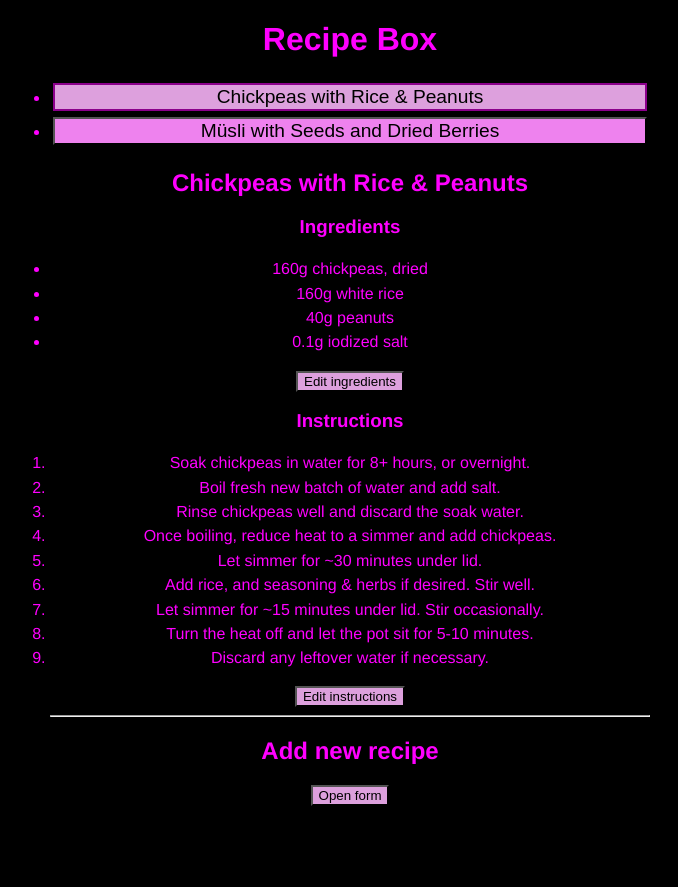
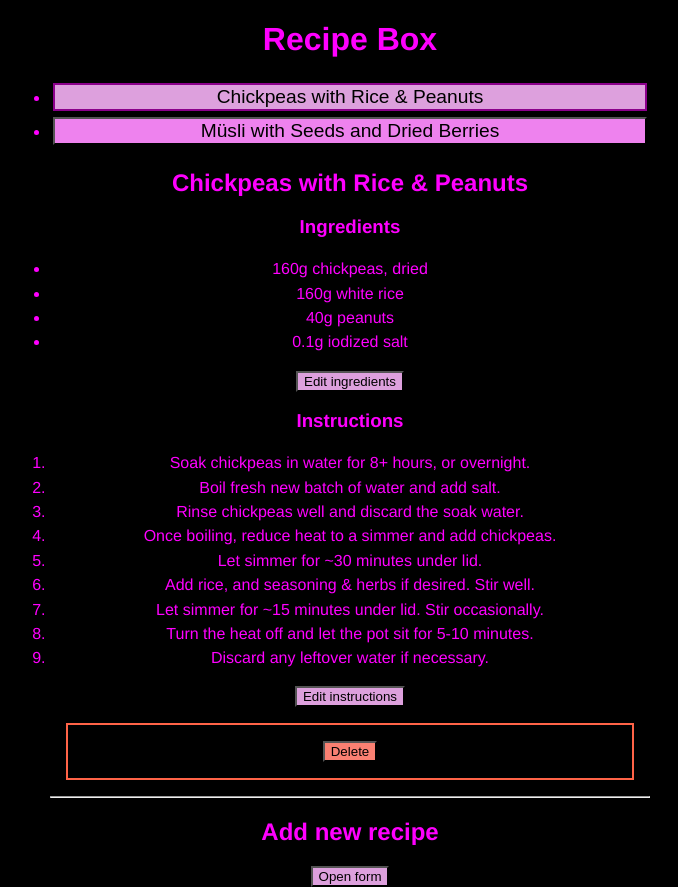
Before and after one commit to banaanihillo/recipe-box, a Vue app: page / in a window 1280 px wide. Both pictures are taken after a click on the button "Chickpeas with Rice & Peanuts". Shown: the whole page, without its empty margins (290-968 px from the left). Before the commit the page ends 806 px from the top, so only its background shows below. Built offline with nearby package versions, Linux system fonts and the light colour scheme.

Commit message:
Added deletion of recipes

```diff
--- a/src/App.vue
+++ b/src/App.vue
@@ -57,6 +57,11 @@
       />
     </section>
 
+    <section class="delete">
+      <button @click="deleteRecipe(expandedRecipe)">
+        Delete
+      </button>
+    </section>
   </span>
   <hr />
 
@@ -173,6 +178,17 @@ export default {
         "recipes",
         JSON.stringify(this.recipes)
       )
+    },
+    deleteRecipe(selectedRecipe) {
+      const recipeToDelete = this.recipes.find((recipe) => {
+        return recipe.name === selectedRecipe.name
+      })
+      const filteredRecipes = this.recipes.filter((recipe) => {
+        return recipe.name !== recipeToDelete.name
+      })
+      this.recipes = filteredRecipes
+      this.expandedRecipe = null
+      this.saveRecipes()
     }
   },
   created() {
@@ -224,4 +240,14 @@ textarea {
   background-color: plum;
   margin-bottom: 1em;
 }
+
+.delete {
+  border: 2px solid tomato;
+  padding: 1em;
+  margin: 1em;
+}
+
+.delete button {
+  background-color: salmon;
+}
 </style>
```
